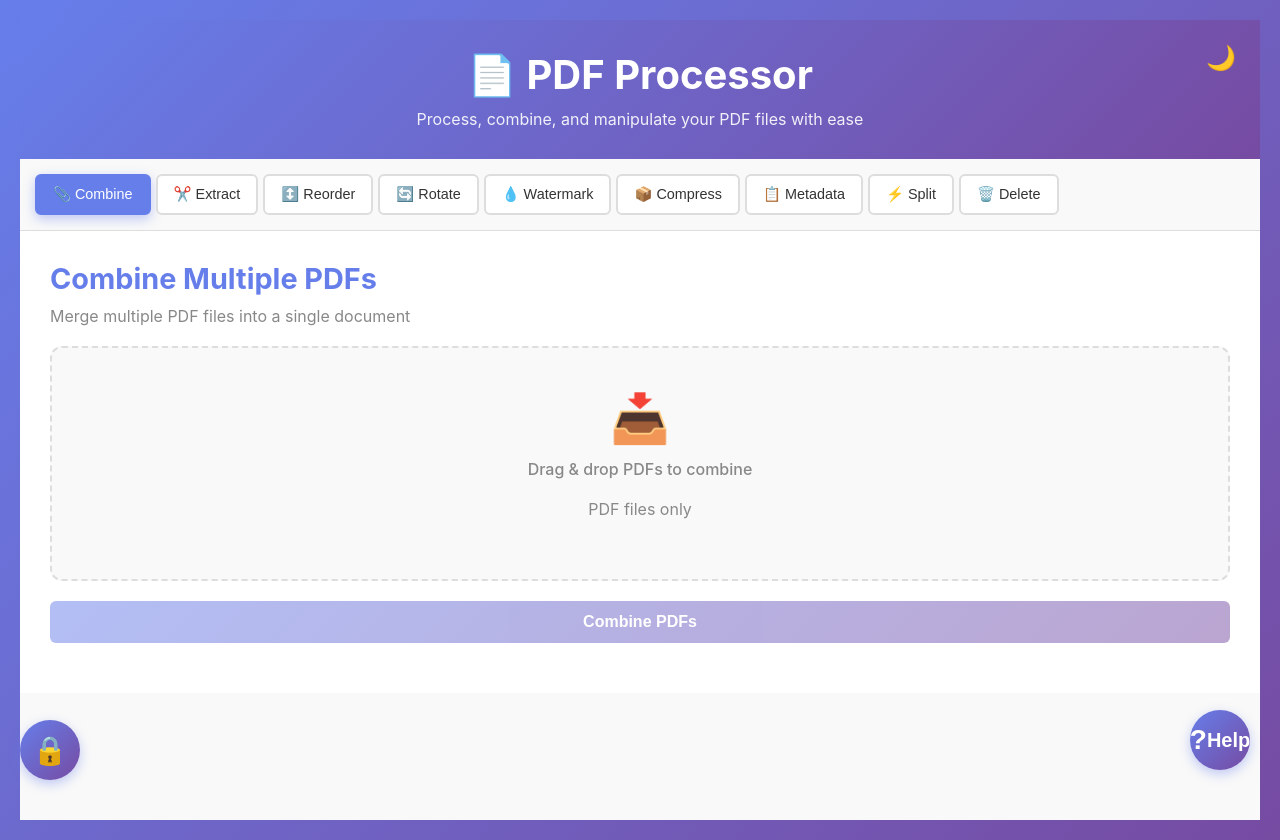
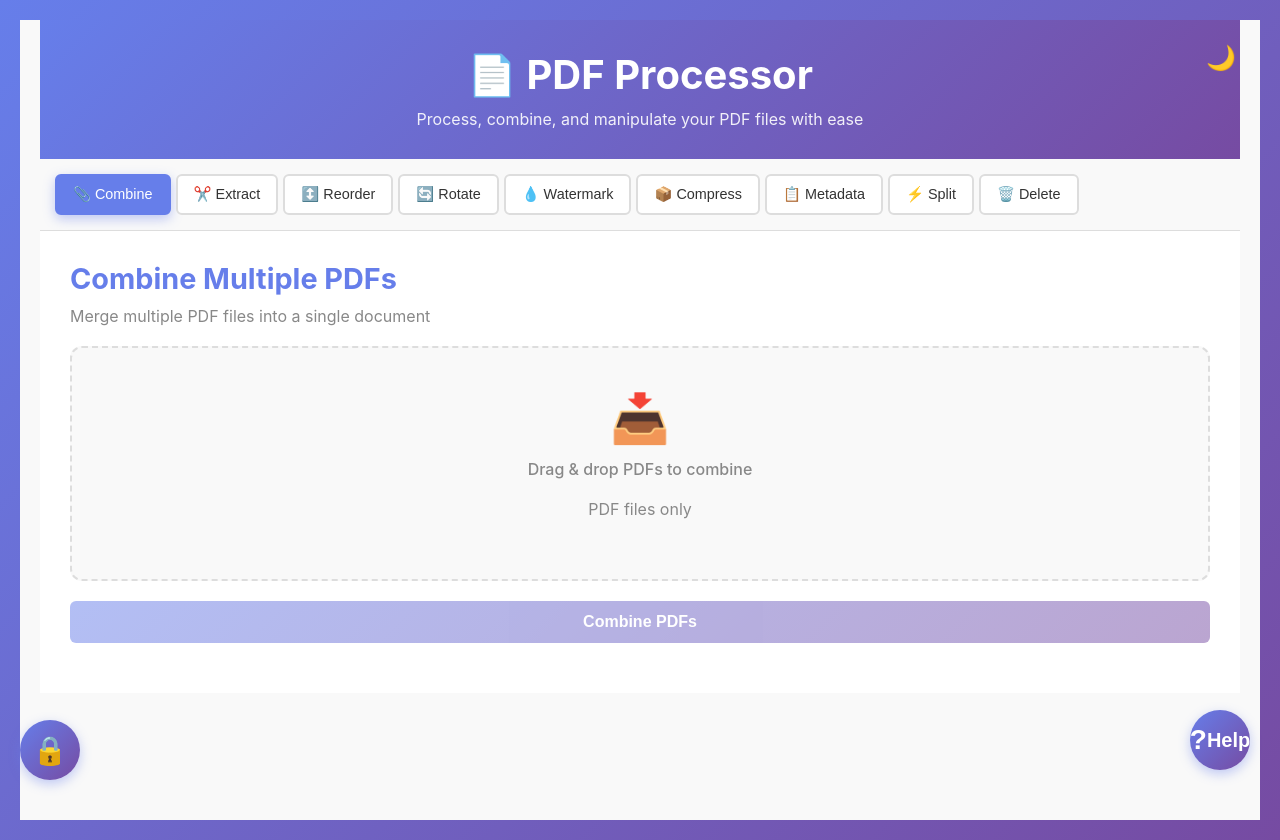
Before and after one commit to scmlewis/pdf_processing, a React (Create React App) app in the folder client/: page / in a window 1280 px wide. Built offline with nearby package versions, Linux system fonts and the light colour scheme.

Commit message:
Add max-width constraint (1200px) to main container for better UX on large screens

```diff
--- a/client/src/App.css
+++ b/client/src/App.css
@@ -46,7 +46,7 @@
   background: var(--bg-primary);
   border-radius: 0;
   box-shadow: none;
-  max-width: 100%;
+  max-width: 1200px;
   width: 100%;
   max-height: 100vh;
   overflow-y: auto;
```
